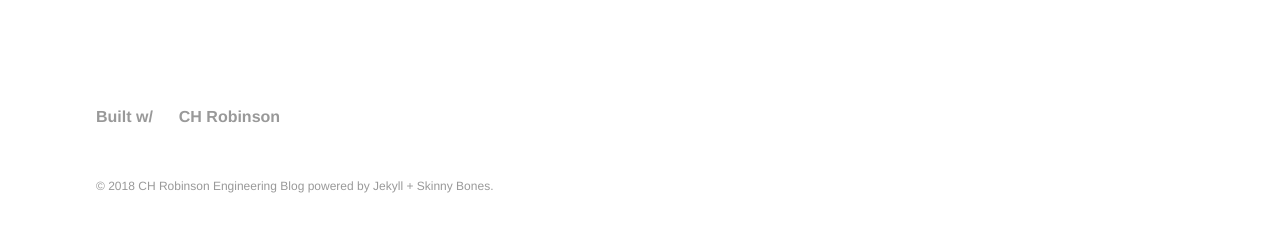
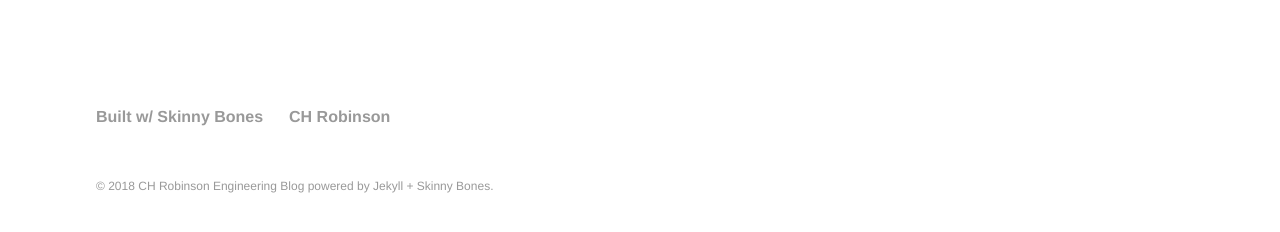
Before and after one commit to ch-robinson/ch-robinson.github.com, a Jekyll site: the page built from index.md, in a window 1280 px wide. Shown: the part 190-422 px from the top of the page. Built offline with Jekyll 4.4.1, drawn with Linux system fonts in a browser that asks for light colours.

Commit message:
Update footer.yml

```diff
--- a/_data/footer.yml
+++ b/_data/footer.yml
@@ -1,6 +1,6 @@
 # Footer navigation links
 
-- title: "Built w/"
+- title: "Built w/ Skinny Bones"
   url: https://mmistakes.github.io/skinny-bones-jekyll/
 
 - title: "CH Robinson"
```
